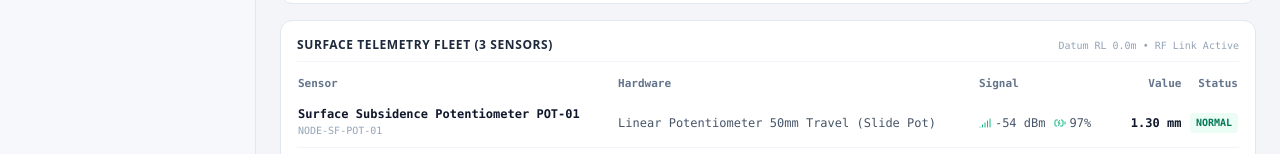
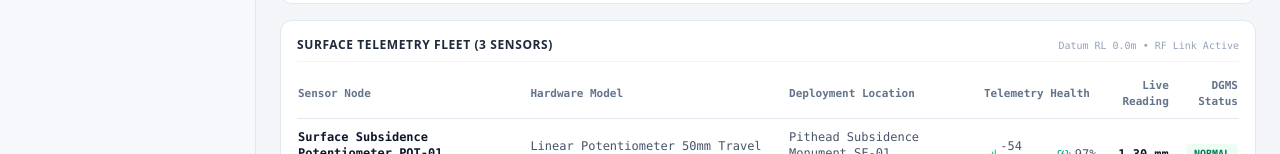
Before and after one commit to tanmaytamkhane/Coal-Mine-Security, a Next.js app: page /dashboard in a window 1280 px wide. Shown: the part 798-952 px from the top of the page. Built offline with nearby package versions, Linux system fonts and the light colour scheme; no server answers.

Commit message:
feat: standardize surface and underground fleet tables to unified 6-column schema

```diff
--- a/components/SurfaceTelemetrySection.tsx
+++ b/components/SurfaceTelemetrySection.tsx
@@ -440,12 +440,13 @@ export function SurfaceFleetTable() {
       <div className="overflow-x-auto">
         <table className="w-full text-left text-xs font-mono">
           <thead>
-            <tr className="text-slate-500 dark:text-slate-400 pb-1 text-[11px]">
-              <th className="py-1.5">Sensor</th>
-              <th className="py-1.5">Hardware</th>
-              <th className="py-1.5">Signal</th>
-              <th className="py-1.5 text-right">Value</th>
-              <th className="py-1.5 text-right">Status</th>
+            <tr className="text-slate-500 dark:text-slate-400 pb-1 text-[11px] border-b border-slate-200 dark:border-slate-800">
+              <th className="py-2">Sensor Node</th>
+              <th className="py-2">Hardware Model</th>
+              <th className="py-2">Deployment Location</th>
+              <th className="py-2">Telemetry Health</th>
+              <th className="py-2 text-right">Live Reading</th>
+              <th className="py-2 text-right">DGMS Status</th>
             </tr>
           </thead>
           <tbody className="divide-y divide-slate-100 dark:divide-slate-800/60">
@@ -453,31 +454,35 @@ export function SurfaceFleetTable() {
               const isCrit = sensor.status === 'critical';
               const isWarn = sensor.status === 'warning';
               return (
-                <tr key={sensor.id} className="hover:bg-slate-50/70 dark:hover:bg-slate-900/40">
-                  <td className="py-2">
+                <tr key={sensor.id} className="hover:bg-slate-50/70 dark:hover:bg-slate-900/40 transition-colors">
+                  <td className="py-2.5">
                     <span className="font-bold text-slate-900 dark:text-white block">{sensor.name}</span>
                     <span className="text-[10px] text-slate-400">{sensor.id}</span>
                   </td>
-                  <td className="py-2 text-slate-600 dark:text-slate-300">
+                  <td className="py-2.5 text-slate-600 dark:text-slate-300">
                     {sensor.hardwareModel || 'Linear Pot / MPU-6050'}
                   </td>
-                  <td className="py-2 text-slate-600 dark:text-slate-400">
-                    <div className="flex items-center gap-2">
+                  <td className="py-2.5 text-slate-600 dark:text-slate-300">
+                    <span className="block">{sensor.location}</span>
+                    <span className="text-[10px] text-slate-400">Datum RL 0.0m</span>
+                  </td>
+                  <td className="py-2.5 text-slate-600 dark:text-slate-400">
+                    <div className="flex items-center gap-3">
                       <span className="flex items-center gap-1">
-                        <Signal className="w-3 h-3 text-emerald-500" />
+                        <Signal className="w-3.5 h-3.5 text-emerald-500" />
                         {sensor.signalDbm} dBm
                       </span>
                       <span className="flex items-center gap-1">
-                        <BatteryCharging className="w-3 h-3 text-emerald-500" />
+                        <BatteryCharging className="w-3.5 h-3.5 text-emerald-500" />
                         {sensor.batteryPercent}%
                       </span>
                     </div>
                   </td>
-                  <td className="py-2 text-right font-bold text-slate-900 dark:text-white">
+                  <td className="py-2.5 text-right font-bold text-slate-900 dark:text-white">
                     {sensor.currentValue.toFixed(2)} {sensor.unit}
                   </td>
-                  <td className="py-2 text-right">
-                    <span className={`inline-block text-[10px] font-bold px-1.5 py-0.5 rounded ${
+                  <td className="py-2.5 text-right">
+                    <span className={`inline-block text-[10px] font-bold px-2 py-0.5 rounded ${
                       isCrit
                         ? 'bg-red-100 dark:bg-red-950 text-red-700 dark:text-red-400'
                         : isWarn
--- a/components/UndergroundTelemetrySection.tsx
+++ b/components/UndergroundTelemetrySection.tsx
@@ -6,6 +6,8 @@ import {
   Compass,
   Flame,
   TrendingUp,
+  Signal,
+  BatteryCharging,
   LineChart as ChartIcon
 } from 'lucide-react';
 import {
@@ -525,12 +527,13 @@ export function UndergroundFleetTable() {
       <div className="overflow-x-auto">
         <table className="w-full text-left text-xs font-mono">
           <thead>
-            <tr className="text-slate-500 dark:text-slate-400 pb-1 text-[11px]">
-              <th className="py-1.5">Sensor</th>
-              <th className="py-1.5">Hardware</th>
-              <th className="py-1.5">Location</th>
-              <th className="py-1.5 text-right">Reading</th>
-              <th className="py-1.5 text-right">Status</th>
+            <tr className="text-slate-500 dark:text-slate-400 pb-1 text-[11px] border-b border-slate-200 dark:border-slate-800">
+              <th className="py-2">Sensor Node</th>
+              <th className="py-2">Hardware Model</th>
+              <th className="py-2">Deployment Location</th>
+              <th className="py-2">Telemetry Health</th>
+              <th className="py-2 text-right">Live Reading</th>
+              <th className="py-2 text-right">DGMS Status</th>
             </tr>
           </thead>
           <tbody className="divide-y divide-slate-100 dark:divide-slate-800/60">
@@ -538,22 +541,35 @@ export function UndergroundFleetTable() {
               const isCrit = sensor.status === 'critical';
               const isWarn = sensor.status === 'warning';
               return (
-                <tr key={sensor.id} className="hover:bg-slate-50/70 dark:hover:bg-slate-900/40">
-                  <td className="py-2">
+                <tr key={sensor.id} className="hover:bg-slate-50/70 dark:hover:bg-slate-900/40 transition-colors">
+                  <td className="py-2.5">
                     <span className="font-bold text-slate-900 dark:text-white block">{sensor.name}</span>
                     <span className="text-[10px] text-slate-400">{sensor.id}</span>
                   </td>
-                  <td className="py-2 text-slate-600 dark:text-slate-300">
+                  <td className="py-2.5 text-slate-600 dark:text-slate-300">
                     {sensor.hardwareModel || 'BF350 / MPU-6050 / MQ-4'}
                   </td>
-                  <td className="py-2 text-slate-500 dark:text-slate-400">
-                    {sensor.location}
+                  <td className="py-2.5 text-slate-600 dark:text-slate-300">
+                    <span className="block">{sensor.location}</span>
+                    <span className="text-[10px] text-slate-400">RL -{sensor.depthMeters || 248}.0m</span>
                   </td>
-                  <td className="py-2 text-right font-bold text-slate-900 dark:text-white">
+                  <td className="py-2.5 text-slate-600 dark:text-slate-400">
+                    <div className="flex items-center gap-3">
+                      <span className="flex items-center gap-1">
+                        <Signal className="w-3.5 h-3.5 text-emerald-500" />
+                        {sensor.signalDbm || -58} dBm
+                      </span>
+                      <span className="flex items-center gap-1">
+                        <BatteryCharging className="w-3.5 h-3.5 text-emerald-500" />
+                        {sensor.batteryPercent || 94}%
+                      </span>
+                    </div>
+                  </td>
+                  <td className="py-2.5 text-right font-bold text-slate-900 dark:text-white">
                     {sensor.currentValue.toFixed(2)} {sensor.unit}
                   </td>
-                  <td className="py-2 text-right">
-                    <span className={`inline-block text-[10px] font-bold px-1.5 py-0.5 rounded ${
+                  <td className="py-2.5 text-right">
+                    <span className={`inline-block text-[10px] font-bold px-2 py-0.5 rounded ${
                       isCrit
                         ? 'bg-red-100 dark:bg-red-950 text-red-700 dark:text-red-400'
                         : isWarn
```
Also changed, not shown: 1 other file (tests, documents, lock files or other folders).
